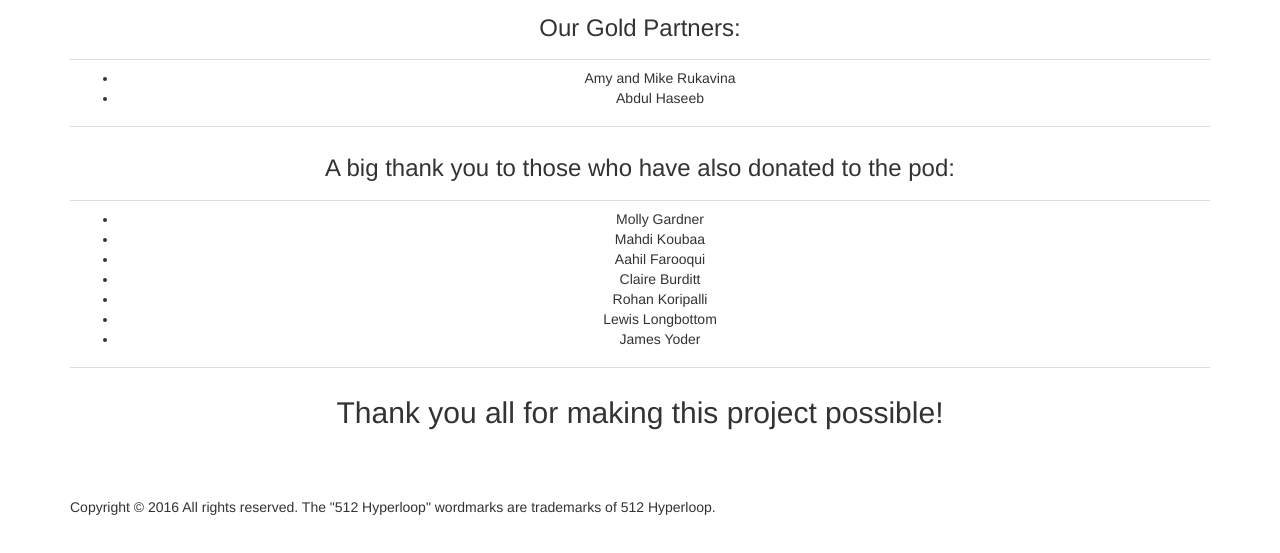
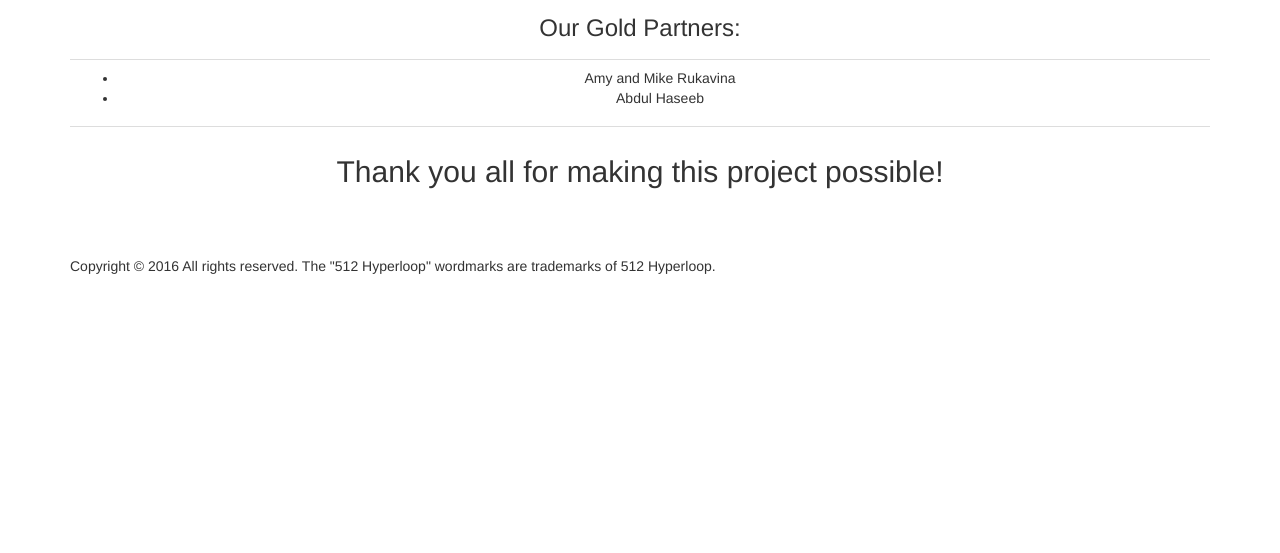
Before and after one commit to 512hyperloop/512hyperloop.github.io, a plain HTML site: page partners.html in a window 1280 px wide. Shown: the part 852-1405 px from the top of the page. After the commit the page ends 1188 px from the top, so only its background shows below. Drawn offline with Linux system fonts and the light colour scheme.

Commit message:
Donor list issue fixed.

```diff
--- a/partners.html
+++ b/partners.html
@@ -154,24 +154,6 @@
 
 
 	        	<tr>
-	        		<td><h3>A big thank you to those who have also donated to the pod:</h3></td>
-	        	</tr>
-
-	        	<tr>
-	        		<td>
-	        			<ul>
-	        				<li>Molly Gardner</li>
-	        				<li>Mahdi Koubaa</li>
-	        				<li>Aahil Farooqui</li>
-	        				<li>Claire Burditt</li>
-	        				<li>Rohan Koripalli</li>
-	        				<li>Lewis Longbottom</li>
-	        				<li>James Yoder</li>
-	        			</ul>
-	        		</td>
-	        	</tr>
-
-	        	<tr>
 	        		<td><h2>Thank you all for making this project possible!</h2></td>
 	        	</tr>
         </table>
```
